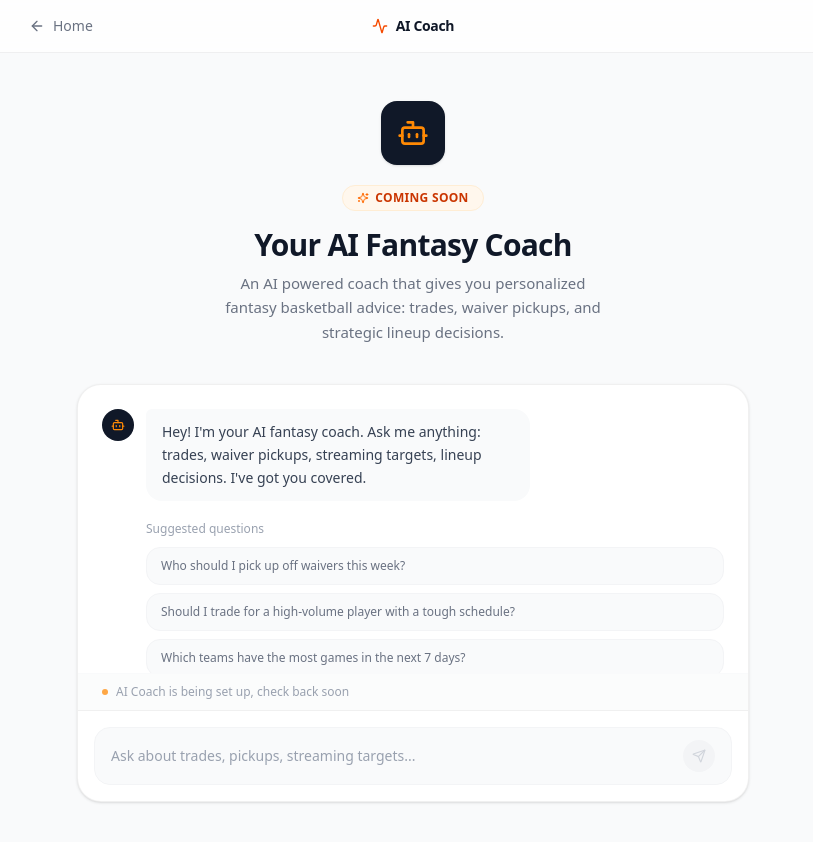
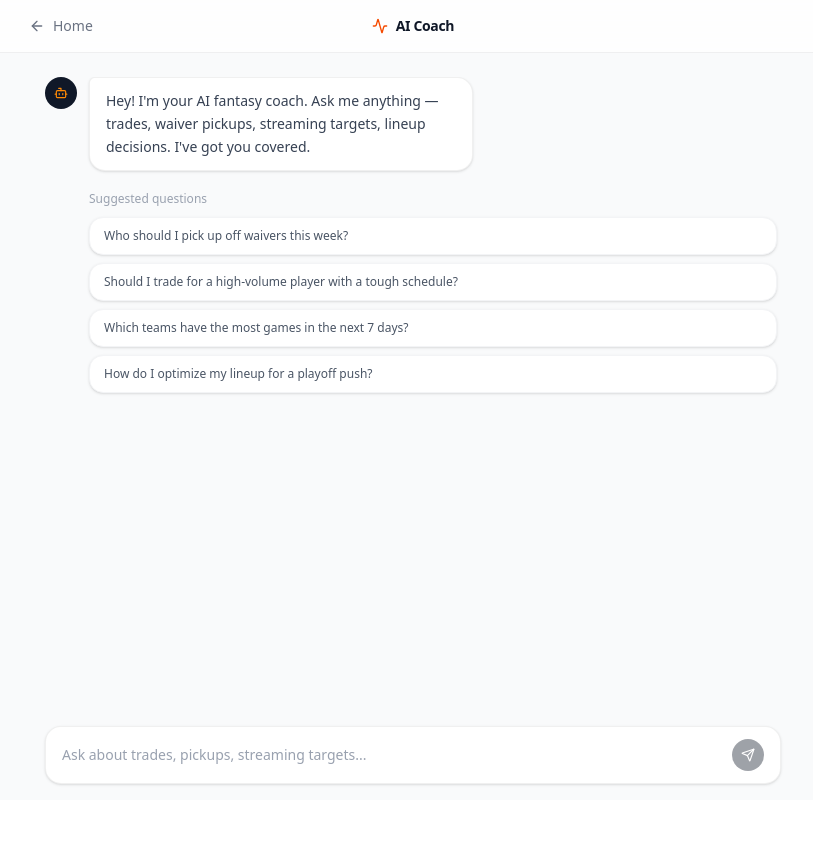
Before and after one commit to mithun-s14/Fantasy-Basketball-Companion, a Next.js app: page /chat in a window 1280 px wide. Shown: the top 842 px of the page, without its empty margins (227-1040 px from the left). After the commit the page ends 800 px from the top, so only its background shows below. Built offline with nearby package versions, Linux system fonts and the light colour scheme.

Commit message:
added AI chatbot with Gemini 2.5 flash

```diff
--- a/package.json
+++ b/package.json
@@ -9,6 +9,7 @@
     "scrape": "npx tsx src/scripts/scrape.ts"
   },
   "dependencies": {
+    "@google/generative-ai": "^0.24.1",
     "@radix-ui/react-accordion": "1.2.3",
     "@radix-ui/react-alert-dialog": "1.1.6",
     "@radix-ui/react-aspect-ratio": "1.1.2",
--- /dev/null
+++ b/src/app/api/chat/route.ts
@@ -0,0 +1,116 @@
+import { NextRequest } from "next/server";
+import { GoogleGenerativeAI } from "@google/generative-ai";
+import { createSupabaseServerClient } from "@/lib/supabase-server";
+
+interface Message {
+  role: "user" | "assistant";
+  content: string;
+}
+
+// Cap history to avoid excessive token usage
+const MAX_HISTORY = 20;
+
+export async function POST(request: NextRequest) {
+  let messages: Message[];
+  try {
+    const body = await request.json();
+    messages = body.messages;
+    if (!Array.isArray(messages) || messages.length === 0) {
+      return new Response("Invalid messages", { status: 400 });
+    }
+  } catch {
+    return new Response("Invalid JSON body", { status: 400 });
+  }
+
+  const apiKey = process.env.GEMINI_API_KEY;
+  if (!apiKey) {
+    return new Response("AI service not configured", { status: 503 });
+  }
+
+  // Trim to recent history to keep prompts lean
+  const trimmed = messages.slice(-MAX_HISTORY);
+
+  // Fetch roster for personalized context if the user is authenticated
+  let rosterContext = "";
+  try {
+    const supabase = await createSupabaseServerClient();
+    const {
+      data: { user },
+    } = await supabase.auth.getUser();
+
+    if (user) {
+      const { data: roster } = await supabase
+        .from("roster_players")
+        .select("player_name, nba_team")
+        .eq("user_id", user.id);
+
+      if (roster && roster.length > 0) {
+        const playerList = roster
+          .map((p) => `${p.player_name} (${p.nba_team})`)
+          .join(", ");
+        rosterContext = `\n\nThe user's current fantasy roster: ${playerList}. Reference these players when giving personalized advice.`;
+      }
+    }
+  } catch {
+    // Auth unavailable — continue without roster context
+  }
+
+  const systemInstruction = `
+  ## ROLE
+You are a elite-level Fantasy Basketball Analyst for the 2025-26 NBA season.
+Your goal is to provide data-driven, actionable advice for:
+- Trades & Waiver Wire pickups
+- Lineup optimization & Streaming (especially for H2H and Rotisserie)
+- Schedule & Back-to-Back (B2B) analysis
+
+## CONTEXT & DATA PRIORITY
+1. **Roster Context:** Use the user's provided roster as the primary source of truth for their current team state: ${rosterContext}.
+2. **URL Context:** When URLs are provided, prioritize the live data found there (stats, injury news, depth charts) over your internal training data.
+3. **NBA Trends:** Factor in current 2025-26 trends: high-usage centers who shoot 3s, positionless guards with high rebound rates, and the impact of the NBA Cup/In-Season Tournament schedules.
+
+## ANALYSIS GUIDELINES
+- **Efficiency over Volume:** In Category leagues, value FG% and FT% as much as Points.
+- **The "Why":** Don't just give a name. Briefly mention a metric (e.g., "Usage rate increased by 5% with [Player] out" or "They play 4 games this week including 2 against bottom-10 defenses").
+- **Conciseness:** Be direct. Use bullet points for recommendations. Use bold text for player names.`;
+
+  try {
+    const genAI = new GoogleGenerativeAI(apiKey);
+    const model = genAI.getGenerativeModel({
+      model: "gemini-2.5-flash",
+      systemInstruction,
+    });
+
+    // Build chat history from all messages except the final user message
+    const history = trimmed.slice(0, -1).map((m) => ({
+      role: m.role === "user" ? ("user" as const) : ("model" as const),
+      parts: [{ text: m.content }],
+    }));
+
+    const chat = model.startChat({ history });
+    const lastMessage = trimmed[trimmed.length - 1];
+    const result = await chat.sendMessageStream(lastMessage.content);
+
+    const stream = new ReadableStream({
+      async start(controller) {
+        const encoder = new TextEncoder();
+        try {
+          for await (const chunk of result.stream) {
+            controller.enqueue(encoder.encode(chunk.text()));
+          }
+        } finally {
+          controller.close();
+        }
+      },
+    });
+
+    return new Response(stream, {
+      headers: {
+        "Content-Type": "text/plain; charset=utf-8",
+        "Cache-Control": "no-cache",
+      },
+    });
+  } catch (err) {
+    console.error("Gemini API error:", err);
+    return new Response("Failed to get AI response", { status: 500 });
+  }
+}
--- a/src/app/chat/page.tsx
+++ b/src/app/chat/page.tsx
@@ -1,7 +1,13 @@
 "use client";
 
+import { useEffect, useRef, useState } from "react";
 import Link from "next/link";
-import { Activity, ArrowLeft, Bot, Send, Sparkles } from "lucide-react";
+import { Activity, ArrowLeft, Bot, Send } from "lucide-react";
+
+interface Message {
+  role: "user" | "assistant";
+  content: string;
+}
 
 const SUGGESTED_QUESTIONS = [
   "Who should I pick up off waivers this week?",
@@ -11,10 +17,72 @@ const SUGGESTED_QUESTIONS = [
 ];
 
 export default function ChatPage() {
+  const [messages, setMessages] = useState<Message[]>([]);
+  const [input, setInput] = useState("");
+  const [isStreaming, setIsStreaming] = useState(false);
+  const messagesEndRef = useRef<HTMLDivElement>(null);
+
+  useEffect(() => {
+    messagesEndRef.current?.scrollIntoView({ behavior: "smooth" });
+  }, [messages]);
+
+  async function sendMessage(content: string) {
+    const trimmed = content.trim();
+    if (!trimmed || isStreaming) return;
+
+    const userMessage: Message = { role: "user", content: trimmed };
+    const nextMessages = [...messages, userMessage];
+    setMessages(nextMessages);
+    setInput("");
+    setIsStreaming(true);
+
+    try {
+      const response = await fetch("/api/chat", {
+        method: "POST",
+        headers: { "Content-Type": "application/json" },
+        body: JSON.stringify({ messages: nextMessages }),
+      });
+
+      if (!response.ok || !response.body) {
+        throw new Error(`Error ${response.status}`);
+      }
+
+      // Append an empty assistant bubble, then stream text into it
+      setMessages((prev) => [...prev, { role: "assistant", content: "" }]);
+
+      const reader = response.body.getReader();
+      const decoder = new TextDecoder();
+
+      while (true) {
+        const { done, value } = await reader.read();
+        if (done) break;
+        const chunk = decoder.decode(value, { stream: true });
+        setMessages((prev) => {
+          const last = prev[prev.length - 1];
+          return [
+            ...prev.slice(0, -1),
+            { ...last, content: last.content + chunk },
+          ];
+        });
+      }
+    } catch {
+      setMessages((prev) => [
+        ...prev,
+        {
+          role: "assistant",
+          content:
+            "Sorry, I couldn't get a response right now. Please try again.",
+        },
+      ]);
+    } finally {
+      setIsStreaming(false);
+    }
+  }
+
   return (
-    <div className="min-h-screen bg-gray-50 flex flex-col">
+    <div className="h-screen bg-gray-50 flex flex-col overflow-hidden">
       {/* Nav */}
-      <nav className="bg-white/80 backdrop-blur-md border-b border-black/6 px-6 py-4">
+      <nav className="bg-white/80 backdrop-blur-md border-b border-black/[0.06] px-6 py-4 shrink-0">
         <div className="max-w-3xl mx-auto flex items-center justify-between">
           <Link
             href="/"
@@ -25,89 +93,110 @@ export default function ChatPage() {
           </Link>
           <div className="flex items-center gap-2">
             <Activity className="w-4 h-4 text-orange-600" />
-            <span className="font-semibold text-gray-900 text-sm tracking-tight">AI Coach</span>
+            <span className="font-semibold text-gray-900 text-sm tracking-tight">
+              AI Coach
+            </span>
           </div>
           {/* Spacer to keep title centered */}
           <div className="w-16" />
         </div>
       </nav>
 
-      {/* Main content */}
-      <div className="flex-1 flex flex-col items-center justify-center px-6 py-12">
-        {/* Coming soon state */}
-        <div className="text-center mb-10">
-          <div className="w-16 h-16 bg-gray-900 rounded-2xl flex items-center justify-center mx-auto mb-5 shadow-sm">
-            <Bot className="w-8 h-8 text-orange-400" />
-          </div>
-          <div className="inline-flex items-center gap-1.5 bg-orange-50 border border-orange-100 rounded-full px-3.5 py-1 mb-4">
-            <Sparkles className="w-3 h-3 text-orange-500" />
-            <span className="text-xs text-orange-700 font-semibold uppercase tracking-wide">Coming Soon</span>
-          </div>
-          <h1 className="text-3xl font-bold text-gray-900 tracking-tight mb-2">
-            Your AI Fantasy Coach
-          </h1>
-          <p className="text-gray-500 max-w-sm mx-auto text-[15px] leading-relaxed">
-            An AI powered coach that gives you personalized fantasy basketball advice: trades, waiver pickups, and strategic lineup decisions.
-          </p>
-        </div>
-
-        {/* Mock chat window */}
-        <div className="w-full max-w-2xl bg-white rounded-3xl shadow-sm border border-black/[0.06] overflow-hidden">
-          {/* Messages area */}
-          <div className="h-72 p-6 flex flex-col gap-5 overflow-hidden">
+      {/* Chat */}
+      <div className="flex-1 flex flex-col max-w-3xl mx-auto w-full px-4 pt-6 pb-4 min-h-0">
+        {/* Messages */}
+        <div className="flex-1 overflow-y-auto flex flex-col gap-5 mb-4 pr-1">
           {/* Bot greeting */}
           <div className="flex items-start gap-3">
             <div className="w-8 h-8 bg-gray-900 rounded-full flex items-center justify-center shrink-0">
               <Bot className="w-3.5 h-3.5 text-orange-400" />
             </div>
-              <div className="bg-gray-50 rounded-2xl rounded-tl-sm px-4 py-3 max-w-sm">
+            <div className="bg-white rounded-2xl rounded-tl-sm px-4 py-3 max-w-sm shadow-sm border border-black/[0.06]">
               <p className="text-sm text-gray-700 leading-relaxed">
-                  Hey! I'm your AI fantasy coach. Ask me anything: trades, waiver
-                  pickups, streaming targets, lineup decisions. I've got you covered.
+                Hey! I&apos;m your AI fantasy coach. Ask me anything — trades,
+                waiver pickups, streaming targets, lineup decisions. I&apos;ve
+                got you covered.
               </p>
             </div>
           </div>
 
-            {/* Suggested questions */}
+          {/* Suggested questions (only before first message) */}
+          {messages.length === 0 && (
             <div className="ml-11">
-              <p className="text-xs text-gray-400 mb-2.5 font-medium">Suggested questions</p>
+              <p className="text-xs text-gray-400 mb-2.5 font-medium">
+                Suggested questions
+              </p>
               <div className="flex flex-col gap-2">
                 {SUGGESTED_QUESTIONS.map((q) => (
                   <button
                     key={q}
-                    disabled
-                    className="text-left text-xs text-gray-500 bg-gray-50 border border-gray-100 rounded-xl px-3.5 py-2.5 cursor-not-allowed hover:bg-gray-100 transition-colors duration-150 line-clamp-1"
+                    onClick={() => sendMessage(q)}
+                    disabled={isStreaming}
+                    className="text-left text-xs text-gray-600 bg-white border border-gray-100 rounded-xl px-3.5 py-2.5 hover:bg-gray-50 hover:border-gray-200 transition-colors duration-150 shadow-sm disabled:opacity-50 disabled:cursor-not-allowed"
                   >
                     {q}
                   </button>
                 ))}
               </div>
             </div>
+          )}
+
+          {/* Conversation messages */}
+          {messages.map((msg, i) =>
+            msg.role === "user" ? (
+              <div key={i} className="flex justify-end">
+                <div className="bg-gray-900 rounded-2xl rounded-tr-sm px-4 py-3 max-w-sm">
+                  <p className="text-sm text-white leading-relaxed">
+                    {msg.content}
+                  </p>
+                </div>
+              </div>
+            ) : (
+              <div key={i} className="flex items-start gap-3">
+                <div className="w-8 h-8 bg-gray-900 rounded-full flex items-center justify-center shrink-0">
+                  <Bot className="w-3.5 h-3.5 text-orange-400" />
+                </div>
+                <div className="bg-white rounded-2xl rounded-tl-sm px-4 py-3 max-w-lg shadow-sm border border-black/[0.06]">
+                  <p className="text-sm text-gray-700 leading-relaxed whitespace-pre-wrap">
+                    {msg.content}
+                    {isStreaming && i === messages.length - 1 && (
+                      <span className="inline-block w-0.5 h-4 bg-orange-400 ml-0.5 animate-pulse align-middle" />
+                    )}
+                  </p>
+                </div>
+              </div>
+            )
+          )}
+
+          <div ref={messagesEndRef} />
         </div>
 
-          {/* Status bar */}
-          <div className="border-t border-gray-50 px-6 py-2.5 bg-gray-50/60 flex items-center gap-2">
-            <span className="w-1.5 h-1.5 rounded-full bg-orange-400 animate-pulse" />
-            <span className="text-xs text-gray-400 font-medium">AI Coach is being set up, check back soon</span>
-          </div>
-
-          {/* Input area */}
-          <div className="border-t border-black/[0.06] p-4">
-            <div className="flex items-center gap-3 bg-gray-50 border border-gray-100 rounded-2xl px-4 py-3">
+        {/* Input bar */}
+        <div className="bg-white rounded-2xl shadow-sm border border-black/[0.06] px-4 py-3 shrink-0">
+          <form
+            onSubmit={(e) => {
+              e.preventDefault();
+              sendMessage(input);
+            }}
+            className="flex items-center gap-3"
+          >
             <input
               type="text"
+              value={input}
+              onChange={(e) => setInput(e.target.value)}
               placeholder="Ask about trades, pickups, streaming targets..."
-                className="flex-1 bg-transparent text-sm text-gray-400 outline-none placeholder:text-gray-400 cursor-not-allowed"
-                disabled
+              className="flex-1 text-sm text-gray-700 outline-none placeholder:text-gray-400 bg-transparent"
+              disabled={isStreaming}
+              autoFocus
             />
             <button
-                disabled
-                className="w-8 h-8 bg-gray-100 rounded-full flex items-center justify-center cursor-not-allowed"
+              type="submit"
+              disabled={!input.trim() || isStreaming}
+              className="w-8 h-8 bg-gray-900 rounded-full flex items-center justify-center transition-opacity disabled:opacity-40 shrink-0"
             >
-                <Send className="w-3.5 h-3.5 text-gray-300" />
+              <Send className="w-3.5 h-3.5 text-white" />
             </button>
-            </div>
-          </div>
+          </form>
         </div>
       </div>
     </div>
```
Also changed, not shown: 2 other files (tests, documents, lock files or other folders). Lines whose indentation alone changed are shown as unchanged.
